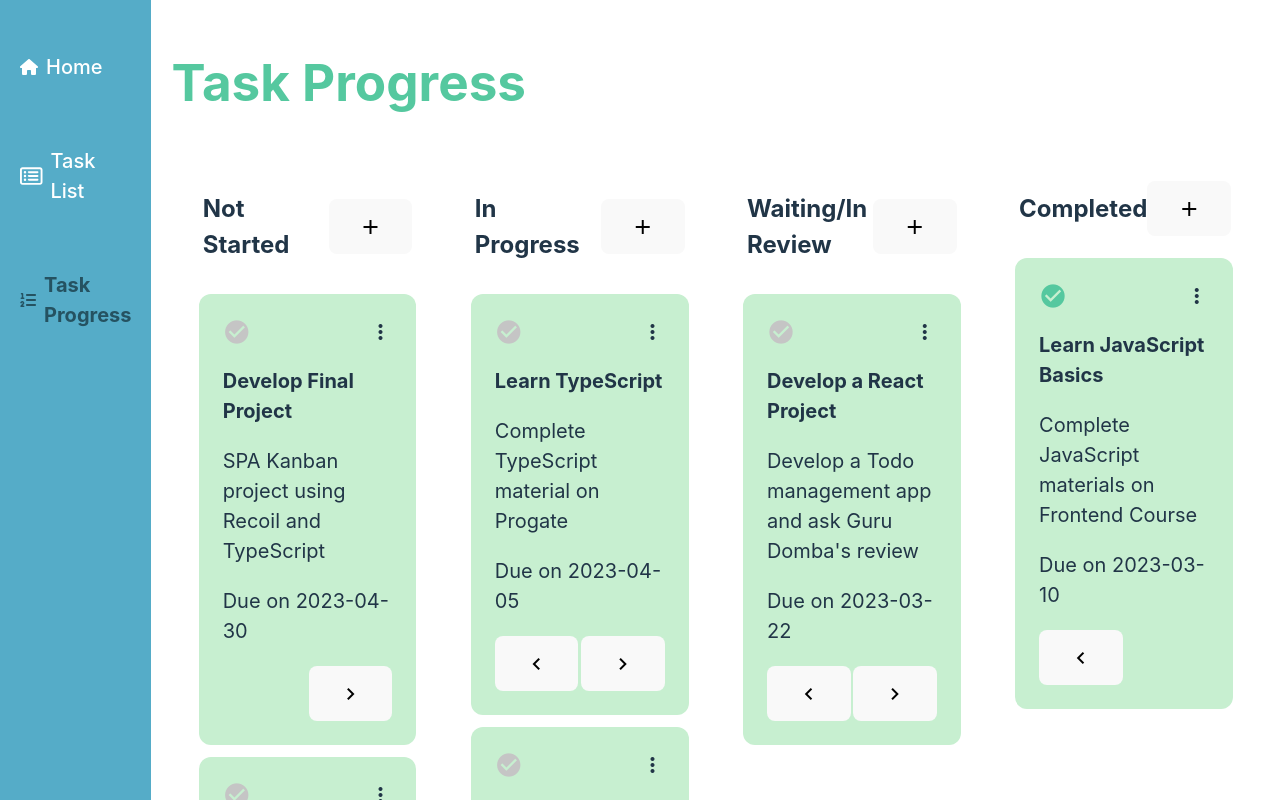
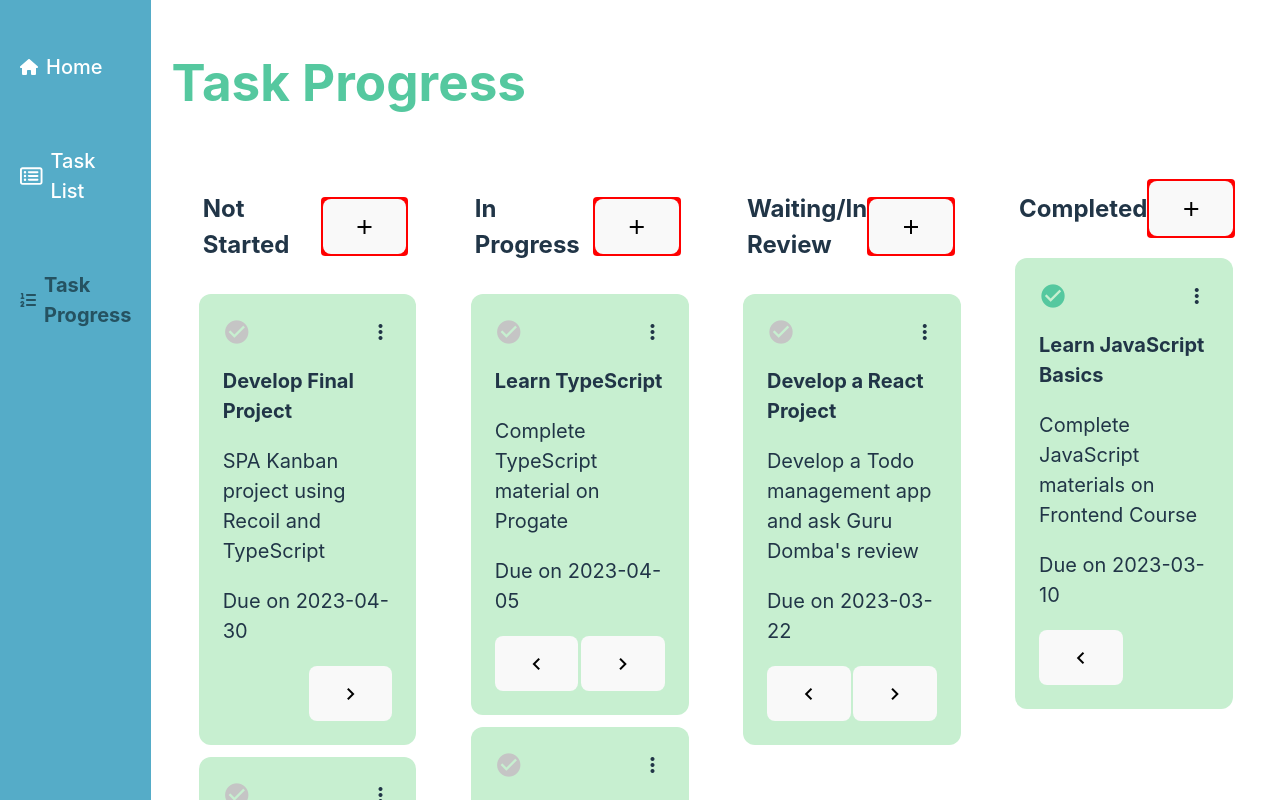
Before and after one commit to salak96/Kanban_project, a React (Vite) app: page /task-progress in a window 1280 px wide. Shown: the top 800 px of the page. Built offline with nearby package versions, Linux system fonts and the light colour scheme.

Commit message:
add submit

```diff
--- a/src/components/TaskProgress/TaskColumn.tsx
+++ b/src/components/TaskProgress/TaskColumn.tsx
@@ -2,7 +2,7 @@ import React from 'react';
 import { TaskCard } from './TaskCard';
 import type { Task, CSSProperties } from '../../types';
 import TaskModal from '../shared/TaskModal'; // Ditambahkan
-import { TASK_PROGRESS_ID } from '../../constants/app'; // Ditambahkan
+import { TASK_MODAL_TYPE, TASK_PROGRESS_ID } from '../../constants/app'; // Ditambahkan
 import { useState } from 'react'; // useState ditambahkan
 interface TaskColumnProps {
     columnTitle: string;
@@ -26,12 +26,12 @@ const TaskColumn = ({ columnTitle, tasks }: TaskColumnProps): JSX.Element => {
                 })}
             </div>
             {isModalOpen && (
-                <TaskModal
-                    headingTitle='Add your task'
-                    setIsModalOpen={setIsModalOpen}
-                    defaultProgressOrder={TASK_PROGRESS_ID.NOT_STARTED}
-                    type='add'
-                />
+                   <TaskModal
+                   headingTitle="Add your task"
+                   type={TASK_MODAL_TYPE.ADD} // Ditambahkan
+                   setIsModalOpen={setIsModalOpen}
+                   defaultProgressOrder={TASK_PROGRESS_ID.NOT_STARTED}
+                 />
             )}
         </div>
     );
@@ -40,6 +40,11 @@ const TaskColumn = ({ columnTitle, tasks }: TaskColumnProps): JSX.Element => {
 const styles: CSSProperties = {
     plusIcon: {
         cursor: 'pointer',
+        color: '#55C89F',
+        backgroundColor: 'red',
+        padding: '2px',
+        borderRadius: '4px',
+        marginRight: '4px',
     },
     categoryColumn: {
         width: '22%',
@@ -50,12 +55,24 @@ const styles: CSSProperties = {
         alignItems: 'center',
         padding: '0 4px',
     },
+    button: {
+        cursor: 'pointer',
+        backgroundColor: '#55C89F',
+        color: '#fff',
+        padding: '4px 8px',
+        borderRadius: '4px',
+    },
+    categoryTitle: {
+        fontWeight: 'bold',
+    }
 };
 
 // Responsive styles
 styles.categoryColumn = {
     ...styles.categoryColumn,
     width: '20%',
+    display: 'flex',
+    flexDirection: 'column',
 };
 
 export default TaskColumn;
```
